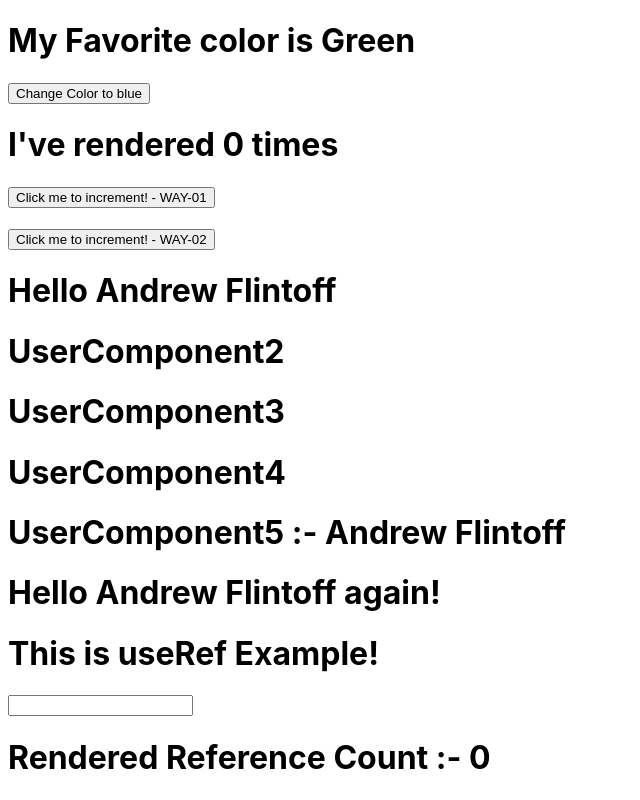
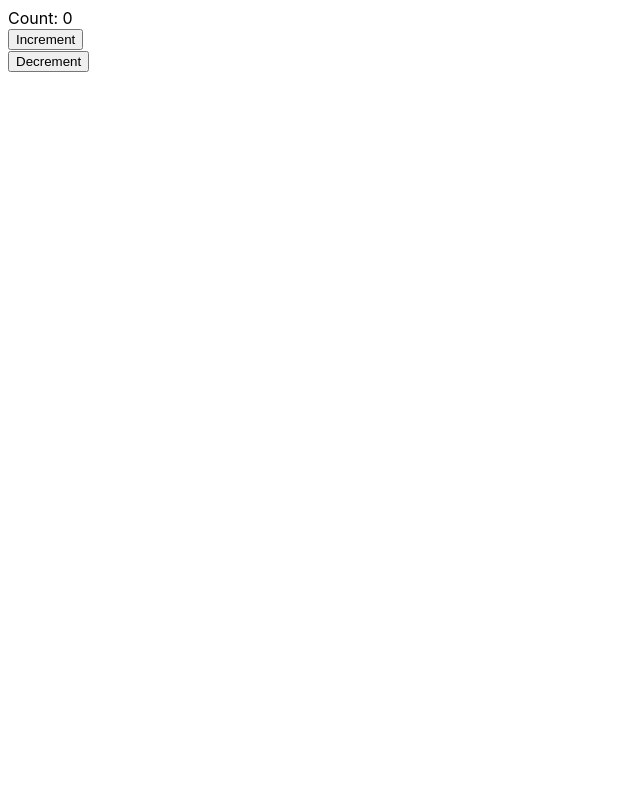
Before and after one commit to raghavendramj/NS_Rosalind_MERN, a React (Create React App) app in the folder ReactJS/newton-react-app/: page / in a window 1280 px wide. Shown: the whole page, without its empty margins (0-640 px from the left). Built offline with nearby package versions, Linux system fonts and the light colour scheme.

Commit message:
usereducer example

```diff
--- a/ReactJS/newton-react-app/src/App.js
+++ b/ReactJS/newton-react-app/src/App.js
@@ -1,17 +1,18 @@
 import React from "react";
 import "./App.css";
-import UseEffectHook from "./hooks/useeffect";
-import UseStateHook from "./hooks/usestate";
- import UserComponent1 from "./hooks/usecontextsolution";
-import UseRefHook from "./hooks/useref";
+
+import UseReducerHook from "./hooks/usereducer";
 
 function App() {
-  return <React.Fragment>
-    <UseStateHook />
+  return (
+    <React.Fragment>
+      {/* <UseStateHook />
     <UseEffectHook />
     <UserComponent1 />
-    <UseRefHook />
-  </React.Fragment>;
+    <UseRefHook /> */}
+      <UseReducerHook />
+    </React.Fragment>
+  );
 }
 
 export default App;
--- /dev/null
+++ b/ReactJS/newton-react-app/src/hooks/usereducer.jsx
@@ -0,0 +1,34 @@
+import { useReducer } from "react";
+
+
+function UseReducerHook() {
+
+    const initialState = { count: 0 };
+
+    function reducer(state, action) {
+        switch (action.type) {
+            case 'increment':
+                return { count: state.count + 1 };
+            case 'decrement':
+                return { count: state.count - 1 };
+            default:
+                throw new Error();
+        }
+    }
+
+    const [state, dispatch] = useReducer(reducer, initialState);
+
+    return (
+        <>
+            Count: {state.count}
+            <br />
+            <button onClick={() => dispatch({ type: 'increment' })}>Increment</button>
+
+            <br />
+            <button onClick={() => dispatch({ type: 'decrement' })}>Decrement</button>
+        </>
+
+    );
+}
+
+export default UseReducerHook;
--- a/ReactJS/newton-react-app/src/hooks/useref.jsx
+++ b/ReactJS/newton-react-app/src/hooks/useref.jsx
@@ -15,10 +15,8 @@ function UseRefHook() {
                 value={inpValue}
                 onChange={(event) => setInpValue(event.target.value)}
             />
-
             <h1>Rendered Reference Count :- {refCount.current}</h1>
         </>
-
     );
 }
 
```
Also changed, not shown: 1 other file (tests, documents, lock files or other folders).
